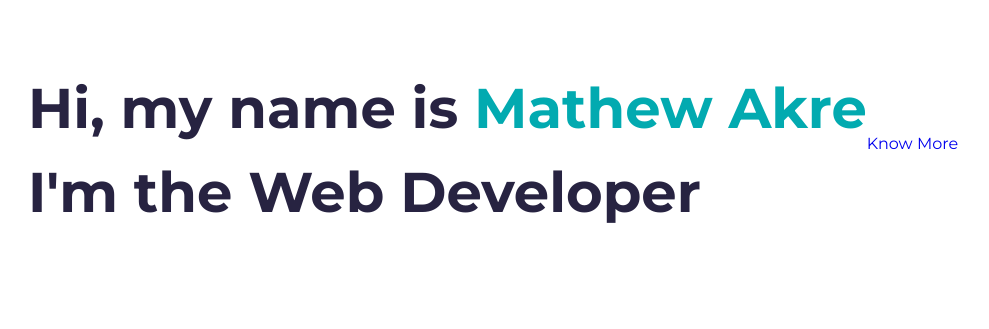
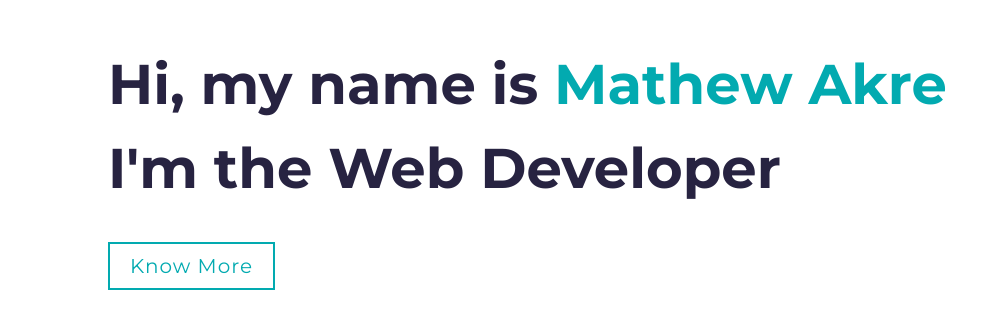
Before and after one commit to Mathew29/portfolio-react, a React (Create React App) app: page / in a window 1280 px wide. Shown: the part 265-594 px from the top of the page, without its empty margins (36-1025 px from the left). Built offline with nearby package versions, Linux system fonts and the light colour scheme; what uuidv4 would draw is missing.

Commit message:
customize button

```diff
--- a/src/components/Hero/Hero.js
+++ b/src/components/Hero/Hero.js
@@ -13,17 +13,20 @@ const Header = () => {
   console.log("cta ", cta);
   return (
     <section className={styles.Container}>
+      <div className={styles.Wrapper}>
         <h1 className={styles.Title}>
           {title || "Hi, my name is"}{" "}
           <span className={styles.MainTextColor}>{name}</span>
           <br />
           {subtitle}
         </h1>
-      <p>
-        <span>
-          <a href="/">{cta || "Know More"}</a>
-        </span>
-      </p>
+
+        <div className={styles.ButtonWrapper}>
+          <a className={styles.Button} href="/">
+            {cta || "Know More"}
+          </a>
+        </div>
+      </div>
     </section>
   );
 };
--- a/src/components/Hero/Hero.module.css
+++ b/src/components/Hero/Hero.module.css
@@ -16,6 +16,14 @@
   z-index: -1;
 }
 
+.Wrapper {
+  width: 100%;
+  padding-right: 15px;
+  padding-left: 15px;
+  margin-right: auto;
+  margin-left: auto;
+}
+
 .Title {
   font-weight: 700;
   margin-bottom: 3.2rem;
@@ -26,9 +34,36 @@
   color: var(--primary-color);
 }
 
+.ButtonWrapper {
+  text-align: left;
+}
+
+.Button {
+  color: var(--primary-color);
+  border: 0.2rem solid var(--primary-color);
+  border-radius: 0px;
+  padding: 1rem 2rem;
+  display: inline-block;
+  letter-spacing: 1px;
+  cursor: pointer;
+  box-shadow: inset 0 0 0 0 var(--secondary-color);
+  -webkit-transition: ease-out 0.2s;
+  -moz-transition: ease-out 0.2s;
+  transition: ease-out 0.2s;
+}
+
+.Button:hover {
+  box-shadow: inset 400px 0 0 0 var(--secondary-color);
+  color: var(--white-color);
+}
+
 @media screen and (max-width: 320px) {
   .Title {
     font-size: 2.8rem;
+  }
+
+  .Button {
+    font-size: 1rem;
   }
 }
 
@@ -37,6 +72,10 @@
     font-size: 3.5rem;
     line-height: 1.5;
   }
+
+  .Button {
+    font-size: 1rem;
+  }
 }
 
 @media screen and (orientation: portrait) and (min-width: 601px) {
@@ -44,14 +83,34 @@
     font-size: 3.6rem;
     text-align: center;
   }
+  .Button {
+    font-size: 1rem;
+  }
 }
 @media screen and (orientation: landscape) and (min-width: 901px) {
   .Title {
     font-size: 4rem;
+    padding-left: 5.6rem;
+  }
+  .Button {
+    font-size: 2rem;
+  }
+
+  .ButtonWrapper {
+    padding-left: 5.6rem;
   }
 }
 @media screen and (min-width: 1201px) {
   .Title {
     font-size: 5.6rem;
+    padding-left: 6.5rem;
+  }
+
+  .Button {
+    font-size: 2rem;
+  }
+
+  .ButtonWrapper {
+    padding-left: 6.5rem;
   }
 }
```
Lines whose indentation alone changed are shown as unchanged.
